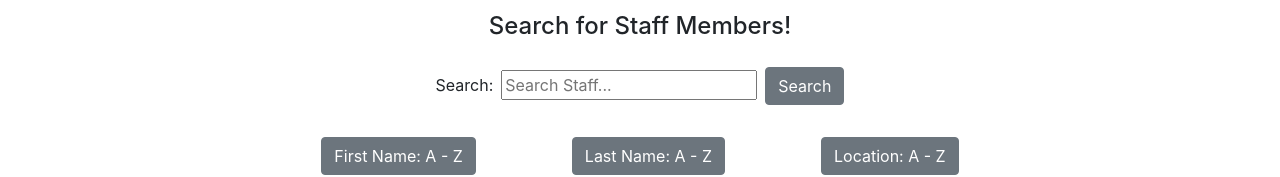
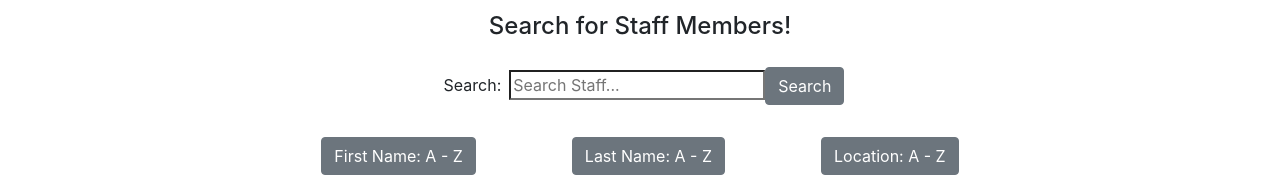
Before and after one commit to ashlinhanson/staffDirectory, a React (Create React App) app in the folder staff-directory/: page / in a window 1280 px wide. Shown: the part 204-381 px from the top of the page. Built offline with nearby package versions, Linux system fonts and the light colour scheme; no server answers.

Commit message:
still attempting to get the search to work

```diff
--- a/staff-directory/src/components/SearchForm.js
+++ b/staff-directory/src/components/SearchForm.js
@@ -7,12 +7,14 @@ function SearchForm(props) {
             <div className="form-group text-center mx-auto">
                 <label className="mx-2 my-4">Search:</label>
                 <input name="search"
-                type="text"
+                type="search"
                 className="form-group"
                 placeholder="Search Staff..."
-                value={props.search}/>
-                <button onChange={props.handleInputChange} className="btn btn-secondary mx-2">
-                Search
+                onChange={props.handleChange}
+                value={props.search}
+                />
+                <button type="submit" onClick={props.handleFormSubmit} className="btn btn-secondary">
+                    Search
                 </button>
             </div>
         </form>
--- a/staff-directory/src/components/SearchResults.js
+++ b/staff-directory/src/components/SearchResults.js
@@ -18,13 +18,13 @@ function SearchResults(props) {
       <tbody>
         {props.users.map(user => (
             <tr>
-              <td scope="row" key={user.picture.thumbnail}><img src={user.picture.medium} alt={user.name.first}/></td>
-              <td scope="row" key={user.name.first}>{user.name.first}</td>
-              <td scope="row" key={user.name.last}>{user.name.last}</td>
-              <td scope="row" key={user.email}>{user.email}</td>
-              <td scope="row" key={user.phone}>{user.phone}</td>
-              <td scope="row" key={user.dob.age}>{user.dob.age} years old</td>
-              <td scope="row" key={user.location.country}>{user.location.country}</td>
+              <td key={user.picture.thumbnail}><img src={user.picture.medium} alt={user.name.first}/></td>
+              <td key={user.name.first}>{user.name.first}</td>
+              <td key={user.name.last}>{user.name.last}</td>
+              <td key={user.email}>{user.email}</td>
+              <td key={user.phone}>{user.phone}</td>
+              <td key={user.dob.age}>{user.dob.age} years old</td>
+              <td key={user.location.country}>{user.location.country}</td>
             </tr>
           ))
         }
--- a/staff-directory/src/pages/Search.js
+++ b/staff-directory/src/pages/Search.js
@@ -22,27 +22,27 @@ class Search extends Component {
         .catch(err => console.log(err));
     }
 
-    handleInputChange = event => {
+    handleChange = event => {
         this.setState({ search: event.target.value});
     };
 
     firstNameAsc = () => {
-        const users = this.state.users.sort((a, b) =>
-            a.name.first.localeCompare(b.name.first)
+        const users = this.state.users.sort((one, two) =>
+            one.name.first.localeCompare(two.name.first)
         );
         this.setState({ users: users })
     }
 
     lastNameAsc = () => {
-        const users = this.state.users.sort((a,b) =>
-            a.name.last.localeCompare(b.name.last)
+        const users = this.state.users.sort((one, two) =>
+            one.name.last.localeCompare(two.name.last)
         );
         this.setState({ users: users })
     }
 
     locationAsc = () => {
-        const users = this.state.users.sort((a, b) =>
-            a.location.country.localeCompare(b.location.country)
+        const users = this.state.users.sort((one, two) =>
+            one.location.country.localeCompare(two.location.country)
         );
         this.setState({ users: users })
     }
@@ -50,23 +50,31 @@ class Search extends Component {
     // handleFormSubmit = event => {
     //     event.preventDefault();
     //     API.getUsers(this.state.search)
-    //     .then(res =>  {
-    //         if(res.data.status === "error") {
-    //             throw new Error(res.search.results);
-    //         }
-    //         this.setState({results: res.search.results , error: ""});
-    //     })
-    //     .catch(err => this.setState({ error: err.message }))
+
+        // .then(res =>  {
+        //     if(res.data.status === "error") {
+        //         throw new Error(res.search.results);
+        //     }
+        //     this.setState({results: res.search.results , error: ""});
+        // })
+        // .catch(err => this.setState({ error: err.message }))
     // };
+    handleFormSubmit = event => {
+        event.preventDefault();
+        this.state.users.filter((user) =>
+          user.name.last.toLowerCase().includes(this.state.search.toLowerCase())
+        );
+      };
 
     render(){
+
         return (
             <div>
               <Container style={{ minHeight: "80%" }}>
                 <h4 className="text-center">Search for Staff Members!</h4>
                 <SearchForm
-                  handleFormSubmit={this.handleFormSubmit}
-                  handleInputChange={this.handleInputChange}
+                //   onClick={this.handleFormSubmit}
+                //   onChange={this.handleChange}
                   users={this.state.users}
                 />
                 <SortBtns
```
